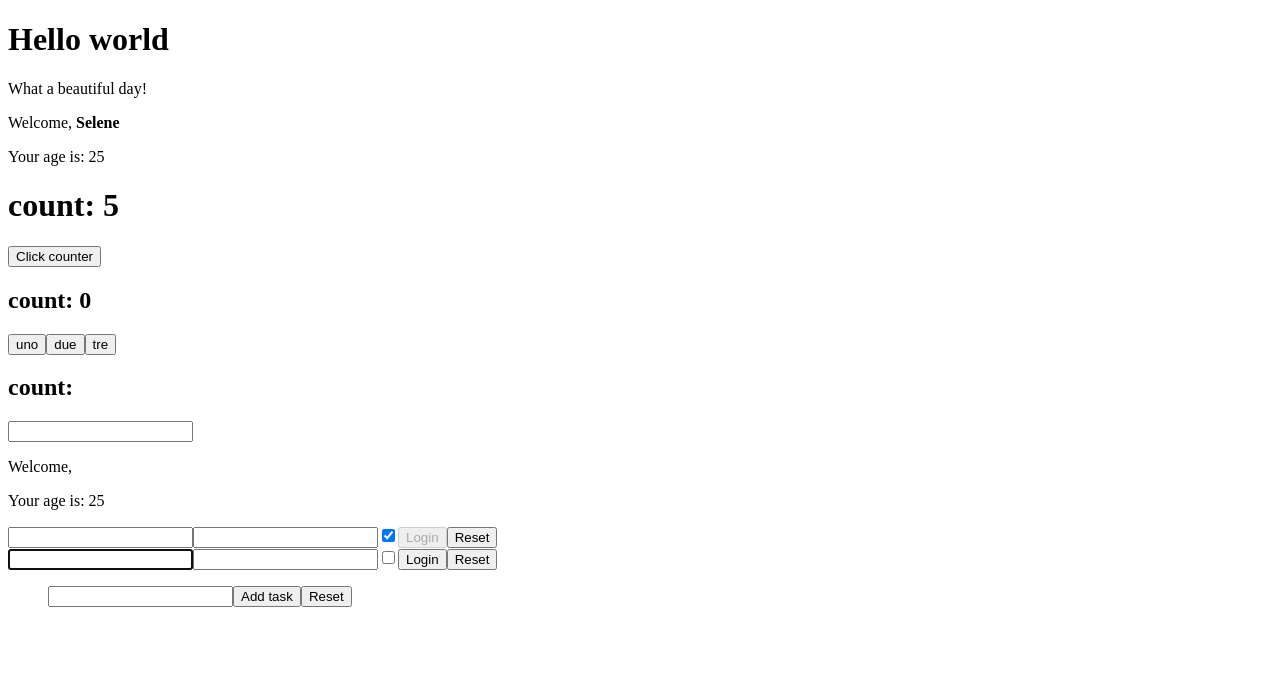
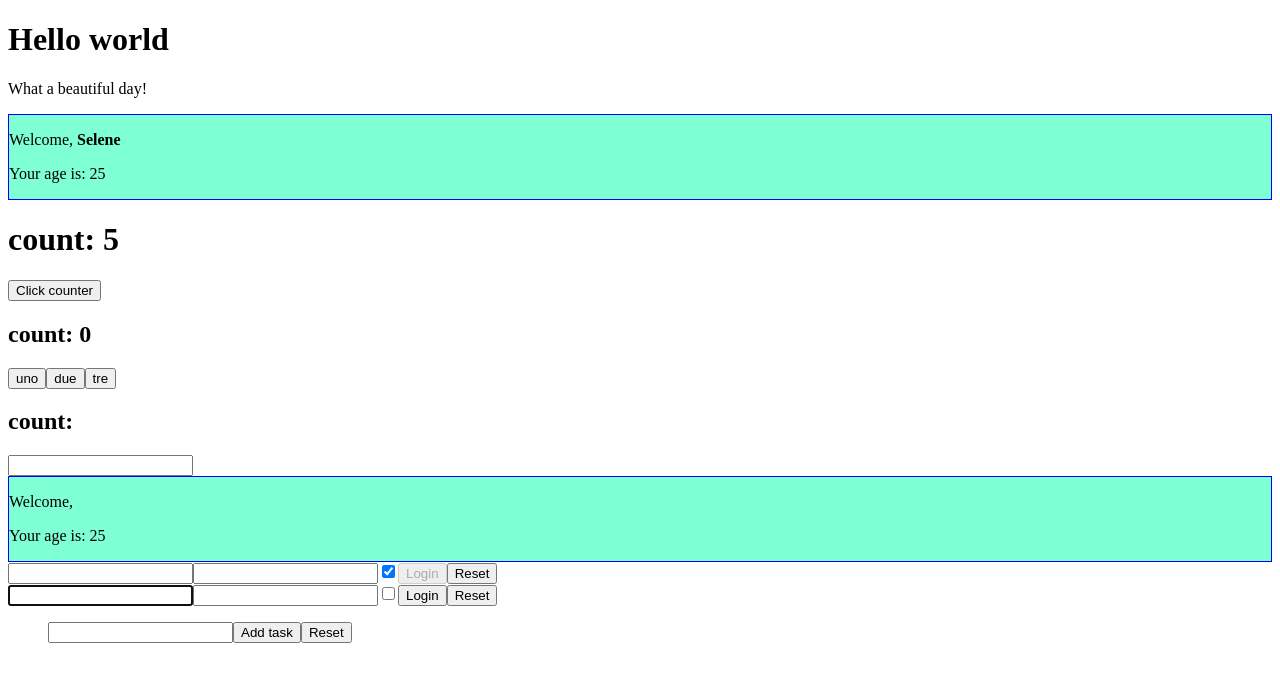
Before and after one commit to SeleneVicenza/react-exercises, a React (Create React App) app: page / in a window 1280 px wide. Shown: the top 682 px of the page. Built offline with nearby package versions, Linux system fonts and the light colour scheme.

Commit message:
styling-01

```diff
--- a/src/Welcome.js
+++ b/src/Welcome.js
@@ -8,9 +8,9 @@ export class Welcome extends React.Component {
     }
     render() {
         return (
-                <div>
-                <p>Welcome, {this.props.name}</p>
-                <Age age={25} />
+                <div className="welcome">
+                    <p>Welcome, {this.props.name}</p>
+                    <Age age={25} />
                 </div>
         )
     }
--- a/src/index.css
+++ b/src/index.css
@@ -0,0 +1,4 @@
+.welcome {
+    background-color: aquamarine;
+    border: 1px solid blue;
+}
--- a/src/index.js
+++ b/src/index.js
@@ -1,6 +1,7 @@
 import React from 'react';
 import ReactDOM from 'react-dom/client';
 import {App} from './App';
+import './index.css';
 
 
 // const root = ReactDOM.createRoot(document.querySelector('#root'));
```
